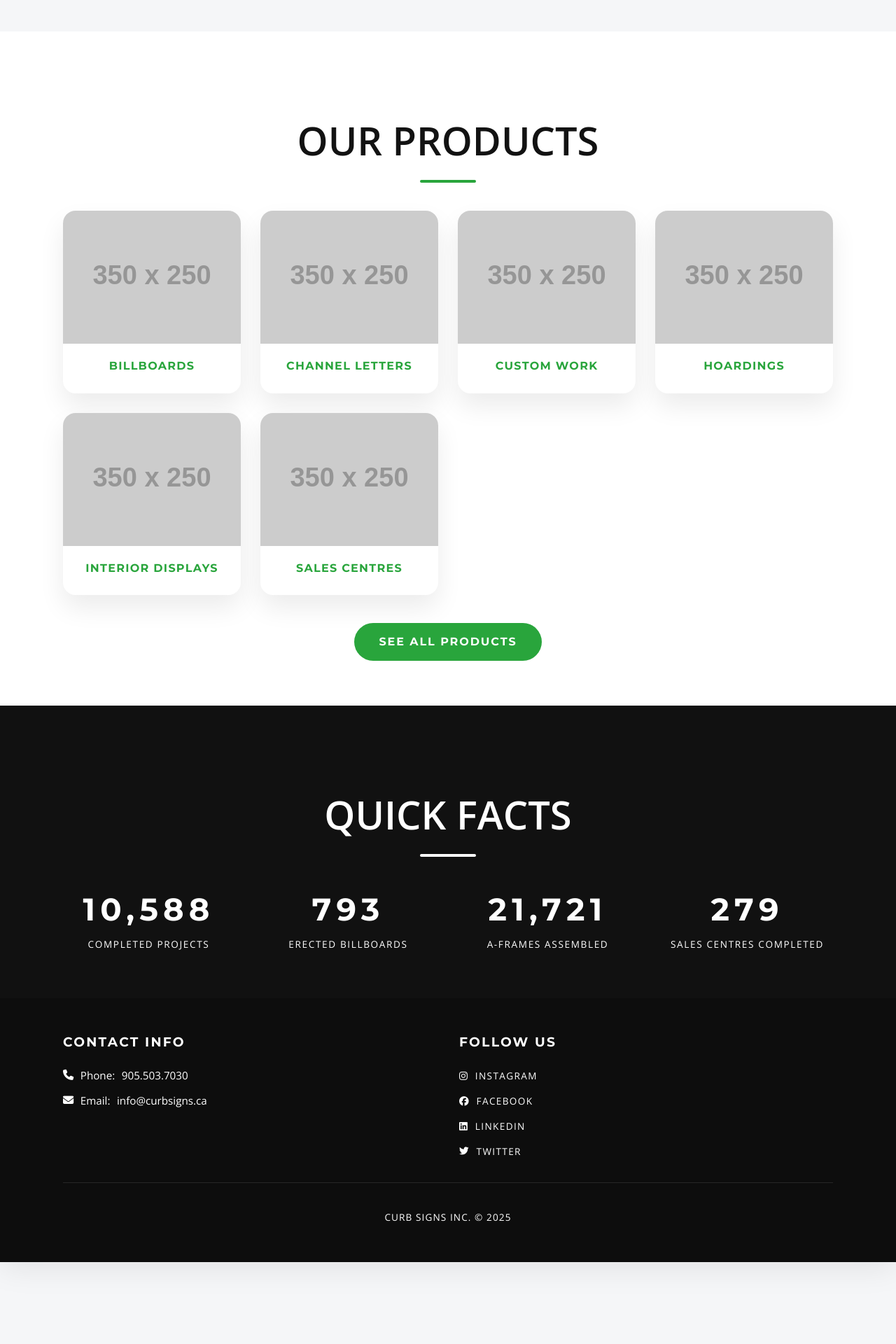
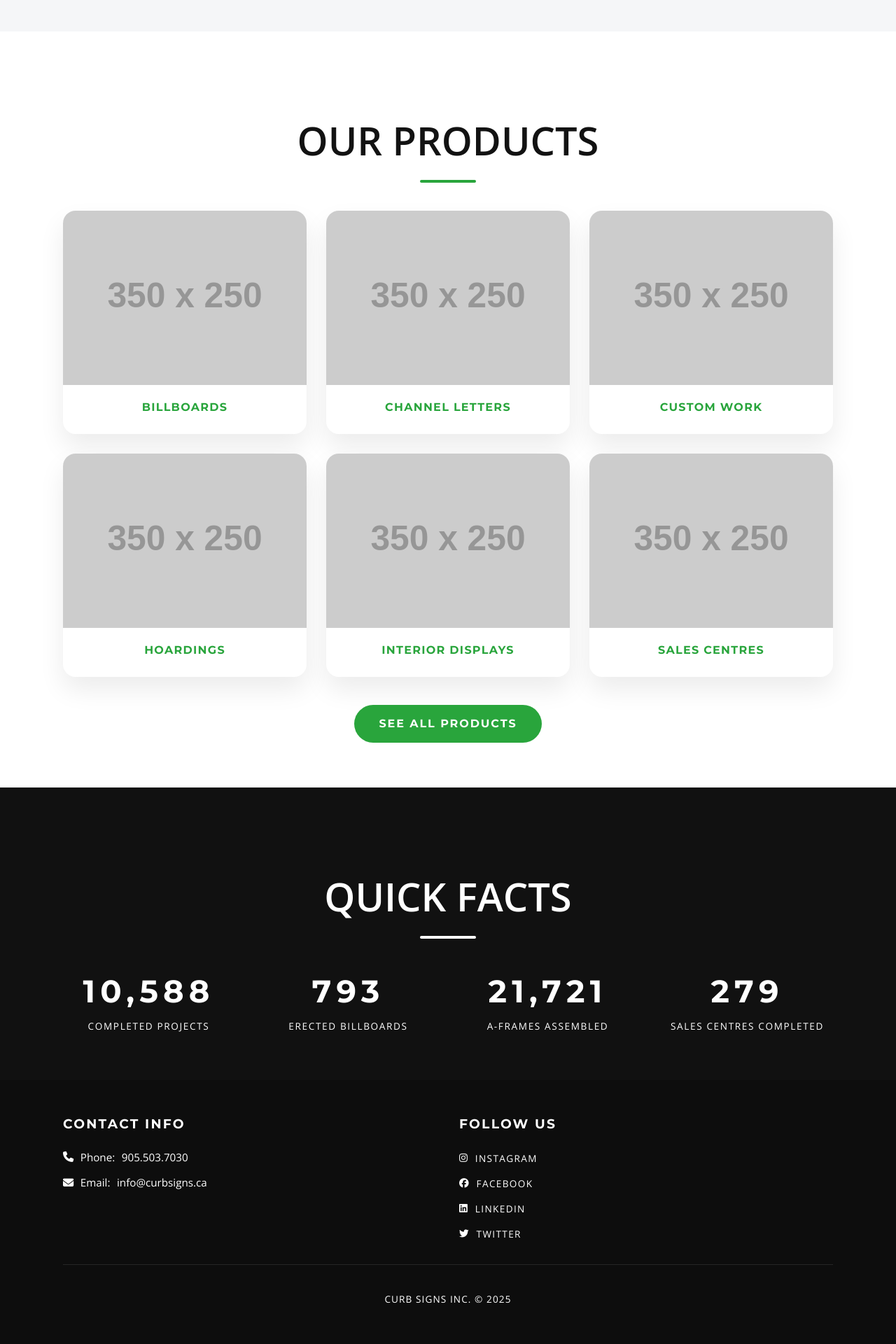
Before and after one commit to designer-ops/curb_signs_website, a Jekyll site: the page built from index.html, in a window 1280 px wide. Shown: the part 3615-5535 px from the top of the page at 70% size. Built offline with Jekyll 4.4.1, drawn with Linux system fonts in a browser that asks for light colours; nearby versions of some CDN libraries; a style sheet for code colours, icons or effects is not loaded; before the commit the page ends 5418 px from its top, so only the background shows below that; grey boxes are pictures that could not be loaded.

Commit message:
tweaking product styles

```diff
--- a/assets/css/style.css
+++ b/assets/css/style.css
@@ -428,8 +428,14 @@ img {
 
 .products-grid {
   display: grid;
-  grid-template-columns: repeat(auto-fit, minmax(240px, 1fr));
+  grid-template-columns: repeat(3, minmax(0, 1fr));
   gap: 1.75rem;
+}
+
+@media (max-width: 900px) {
+  .products-grid {
+    grid-template-columns: repeat(auto-fit, minmax(240px, 1fr));
+  }
 }
 
 .product-card {
@@ -442,7 +448,6 @@ img {
 }
 
 .product-card img {
-  height: 190px;
   object-fit: cover;
 }
 
```
Also changed, not shown: 1 other file.
